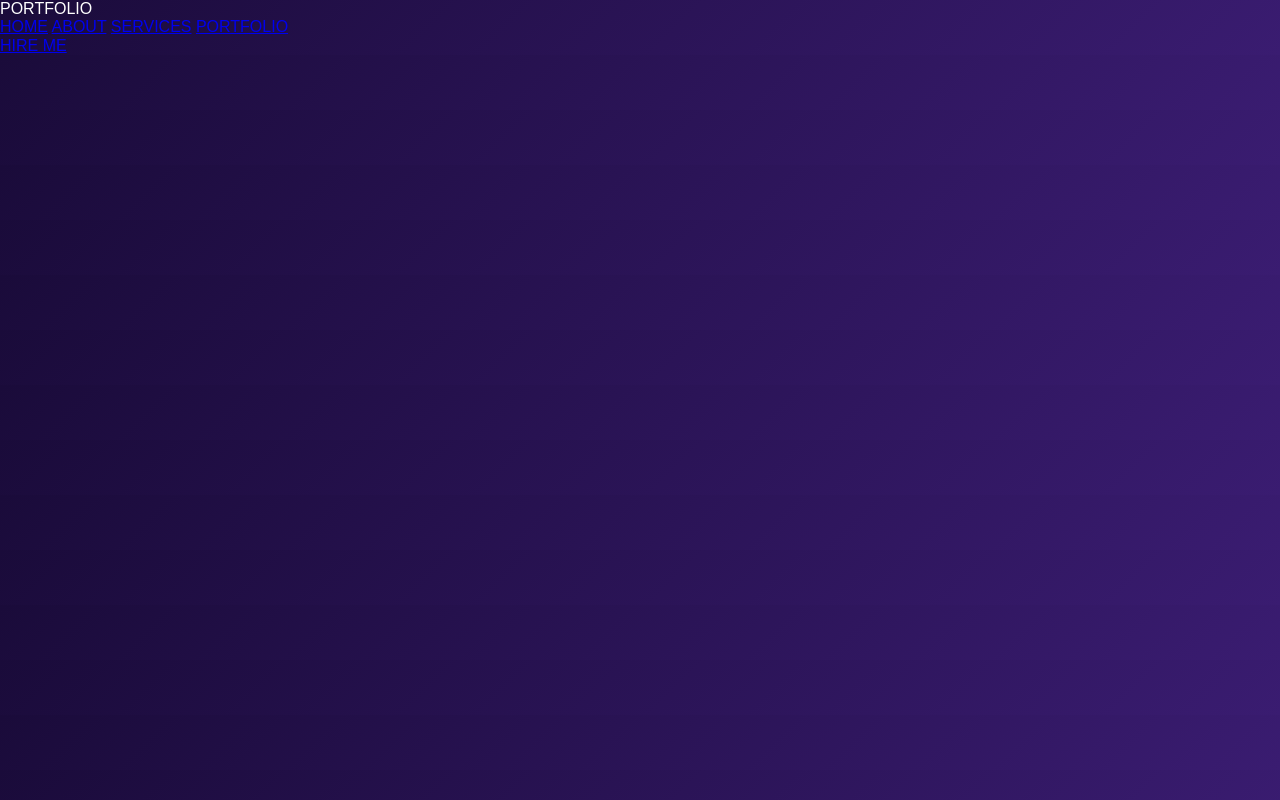
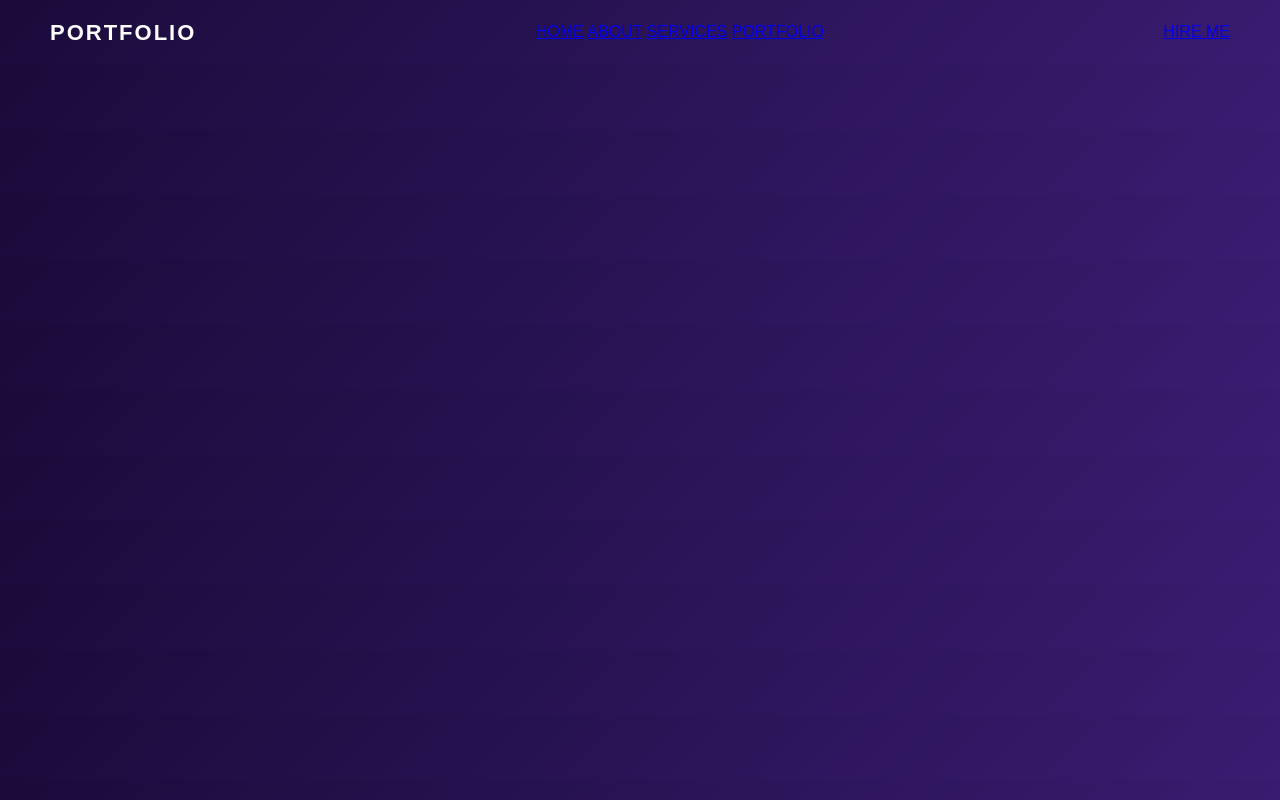
Before and after one commit to nethmichethana/My_Portfolio, a plain HTML site: page index.html in a window 1280 px wide. Drawn offline with Linux system fonts and the light colour scheme.

Commit message:
placed navbar links

```diff
--- a/index.html
+++ b/index.html
@@ -24,6 +24,21 @@
          color: #fff;
      }
 
+     /* Nav Bar */
+     .navbar {
+         display: flex;
+         justify-content: space-between;
+         align-items: center;
+         padding: 20px 50px;
+     }
+
+
+     .logo {
+         font-size: 22px;
+         font-weight: 600;
+         letter-spacing: 2px;
+     }
+
 
  </style>
 
```
